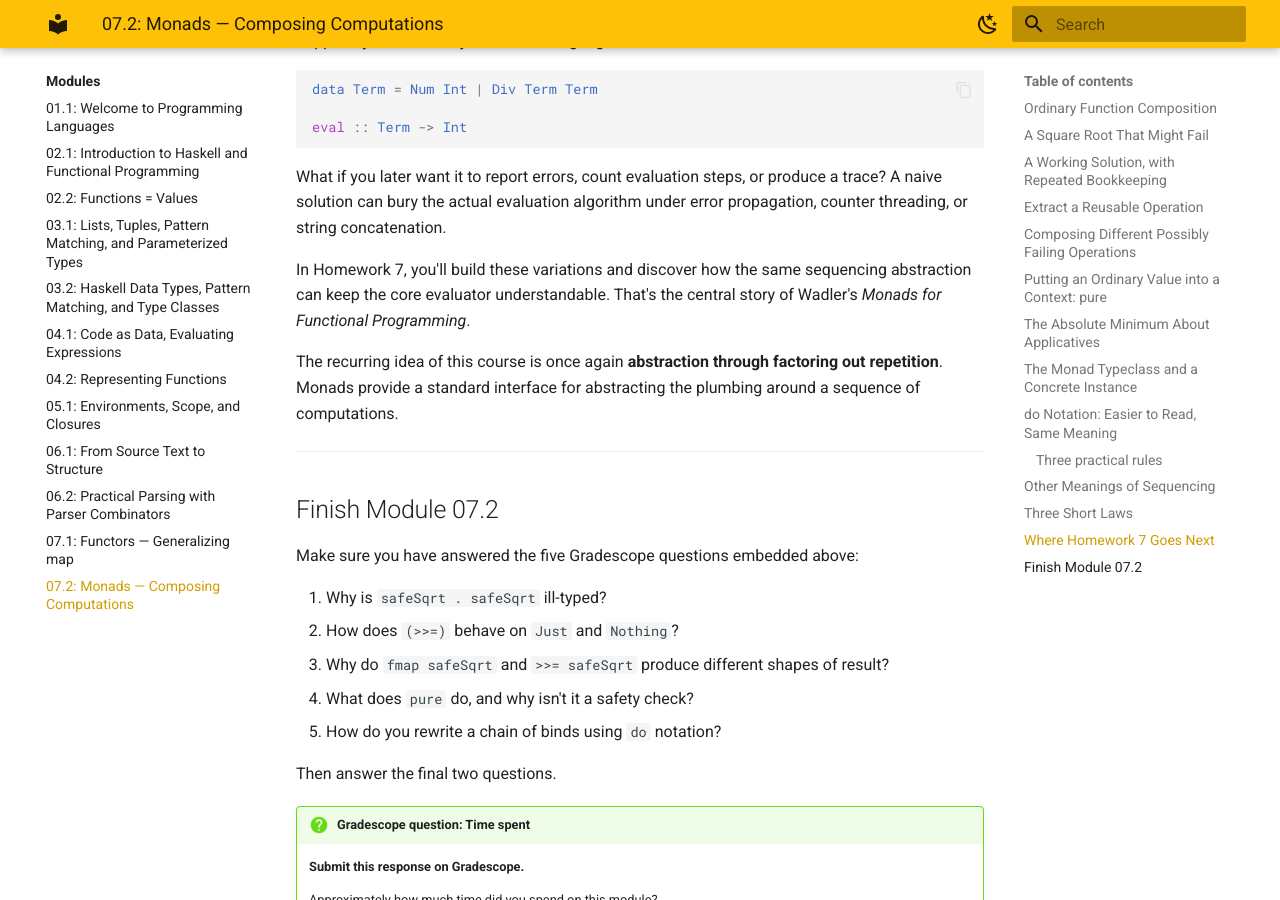
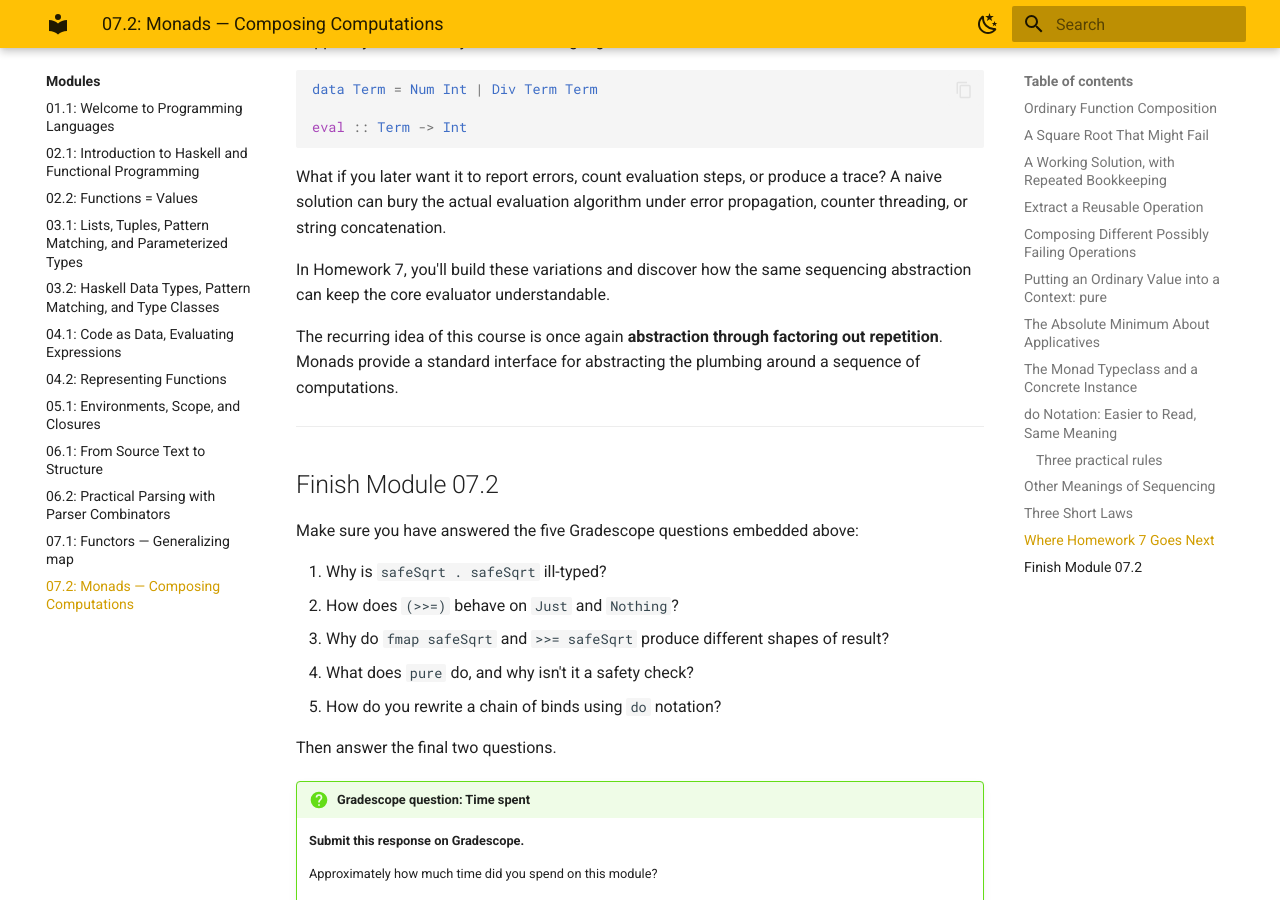
Before and after one commit to lbang-hmc/cs-131-website, an MkDocs documentation site: the page built from content/modules/07.2-monads-composing-computations.md, in a window 1280 px wide and 900 px high, scrolled down 10686 px. Built offline with MkDocs 1.6.1 and Material for MkDocs 9.7.7, drawn with Linux system fonts in a browser that asks for light colours; some of the changed text lies outside the part shown.

Commit message:
Module 07.2: remove references to Wadler's paper
Students haven't read it yet at this point in the course.

Co-Authored-By: Claude Opus 5.5 <noreply@anthropic.com>

```diff
--- a/content/modules/07.2-monads-composing-computations.md
+++ b/content/modules/07.2-monads-composing-computations.md
@@ -20,7 +20,7 @@ By the end of this module, you should be able to:
 
     Other boxes labeled **Pause and think**, **Try it**, or **Practice** are there to help you understand the material. There is nothing to submit for those unless the box explicitly says **Gradescope question**.
 
-    This page is designed to prepare you for Homework 7, not to do the Wadler-inspired evaluator exercise for you.
+    This page is designed to prepare you for Homework 7, not to do the evaluator exercise for you.
 
 ---
 
@@ -269,7 +269,7 @@ For `Maybe`, `pure` behaves like `Just`. It **does not check** that a calculatio
 
 This is important later: a safe operation such as `safeReciprocal` can *introduce* a failure; `pure` does not.
 
-Wadler's paper calls this operation `unit`. Older Haskell materials commonly use `return`. In modern Haskell, **we will use `pure`**.
+Older Haskell materials commonly use `return` for this operation. In modern Haskell, **we will use `pure`**.
 
 ---
 
@@ -500,7 +500,7 @@ eval :: Term -> Int
 
 What if you later want it to report errors, count evaluation steps, or produce a trace? A naive solution can bury the actual evaluation algorithm under error propagation, counter threading, or string concatenation.
 
-In Homework 7, you'll build these variations and discover how the same sequencing abstraction can keep the core evaluator understandable. That's the central story of Wadler's *Monads for Functional Programming*.
+In Homework 7, you'll build these variations and discover how the same sequencing abstraction can keep the core evaluator understandable.
 
 The recurring idea of this course is once again **abstraction through factoring out repetition**. Monads provide a standard interface for abstracting the plumbing around a sequence of computations.
 
```
